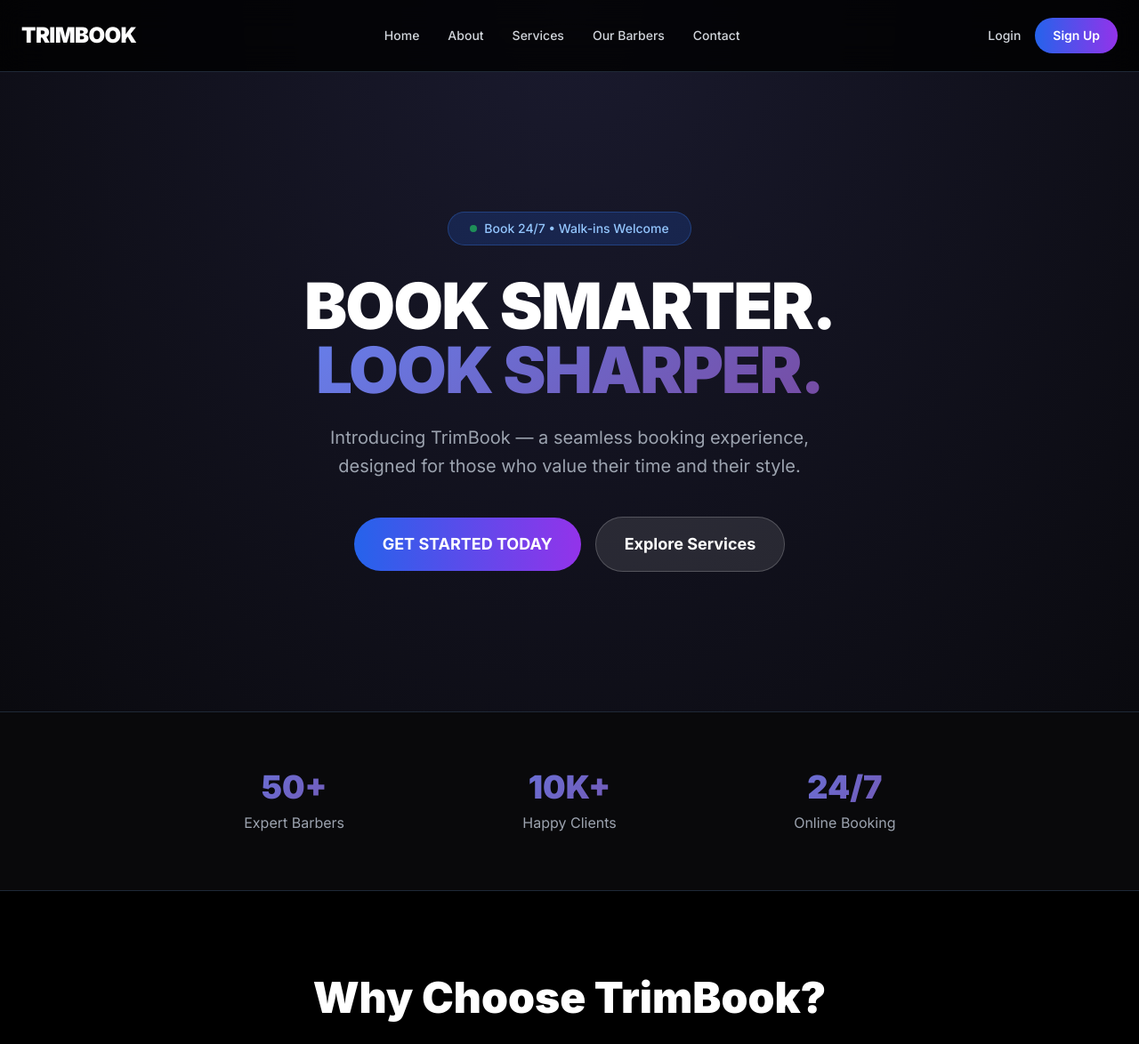
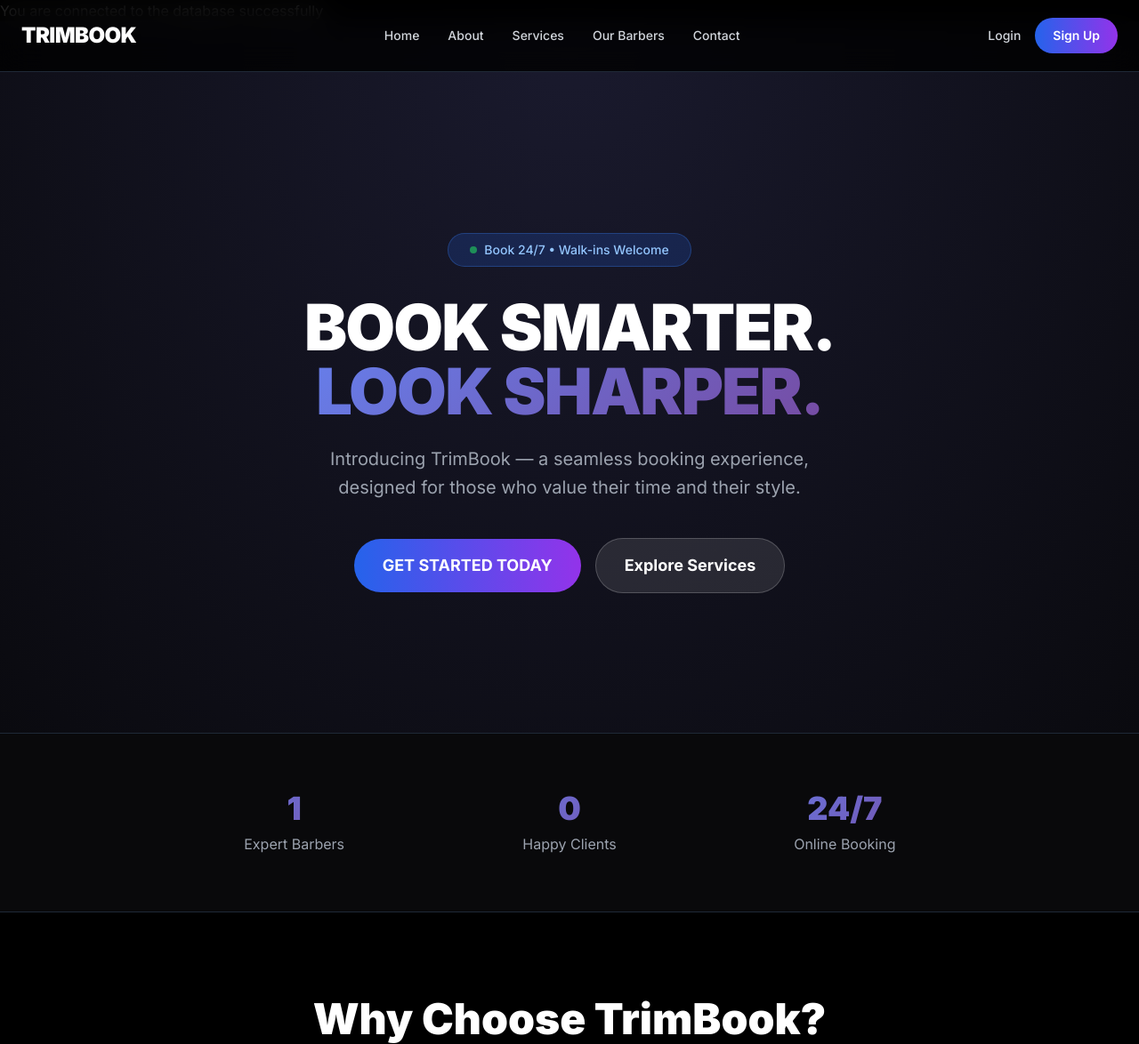
Before and after one commit to voncheems/trimbook, a PHP site: page /index.php in a window 1280 px wide. Shown: the top 1174 px of the page at 89% size. Run offline with PHP 8.4, Linux system fonts and the light colour scheme; tables that the repository leaves empty or names only in its code hold one stand-in row (values such as "Sample post"); some libraries are stand-ins or nearby versions.

Commit message:
Update index.php - accurate info (how many barber clients)

```diff
--- a/index.php
+++ b/index.php
@@ -1,5 +1,6 @@
 <?php
 session_start();
+require_once('includes/dbconfig.php');
 
 // Redirect logged-in users to their appropriate dashboard
 if (isset($_SESSION['user_id']) && isset($_SESSION['user_type'])) {
@@ -8,17 +9,28 @@
             header('Location: /trimbook/pages/homepage_loggedin.php');
             exit;
         case 'barber':
-            header('Location: /trimbook/pages/barber_dashboard.php'); // Adjust path as needed
+            header('Location: /trimbook/pages/barber_dashboard.php');
             exit;
         case 'admin':
-            header('Location: /trimbook/pages/admin_dashboard.php'); // Adjust path as needed
+            header('Location: /trimbook/pages/admin_dashboard.php');
             exit;
-        default:
-            // If unknown user type, destroy session and continue
-            session_destroy();
-            break;
     }
 }
+
+// Get count of expert barbers
+$barber_result = $conn->query("SELECT COUNT(*) as barber_count FROM barbers");
+$barber_row = $barber_result->fetch_assoc();
+$expert_barbers = $barber_row['barber_count'] ?? 0;
+
+// Get count of happy clients (customers with any appointment)
+$customer_result = $conn->query("
+    SELECT COUNT(DISTINCT u.user_id) as customer_count
+    FROM users u
+    INNER JOIN appointments a ON u.user_id = a.customer_user_id
+    WHERE u.user_type = 'customer'
+");
+$customer_row = $customer_result->fetch_assoc();
+$happy_clients = $customer_row['customer_count'] ?? 0;
 
 $title = "TrimBook | Your Barber Appointment System";
 ?>
@@ -113,11 +125,11 @@
     <div class="container mx-auto px-6">
       <div class="grid md:grid-cols-3 gap-8 max-w-4xl mx-auto text-center">
         <div>
-          <div class="text-4xl font-black gradient-text mb-2">50+</div>
+          <div class="text-4xl font-black gradient-text mb-2"><?= $expert_barbers ?></div>
           <p class="text-gray-400">Expert Barbers</p>
         </div>
         <div>
-          <div class="text-4xl font-black gradient-text mb-2">10K+</div>
+          <div class="text-4xl font-black gradient-text mb-2"><?= $happy_clients ?></div>
           <p class="text-gray-400">Happy Clients</p>
         </div>
         <div>
```
